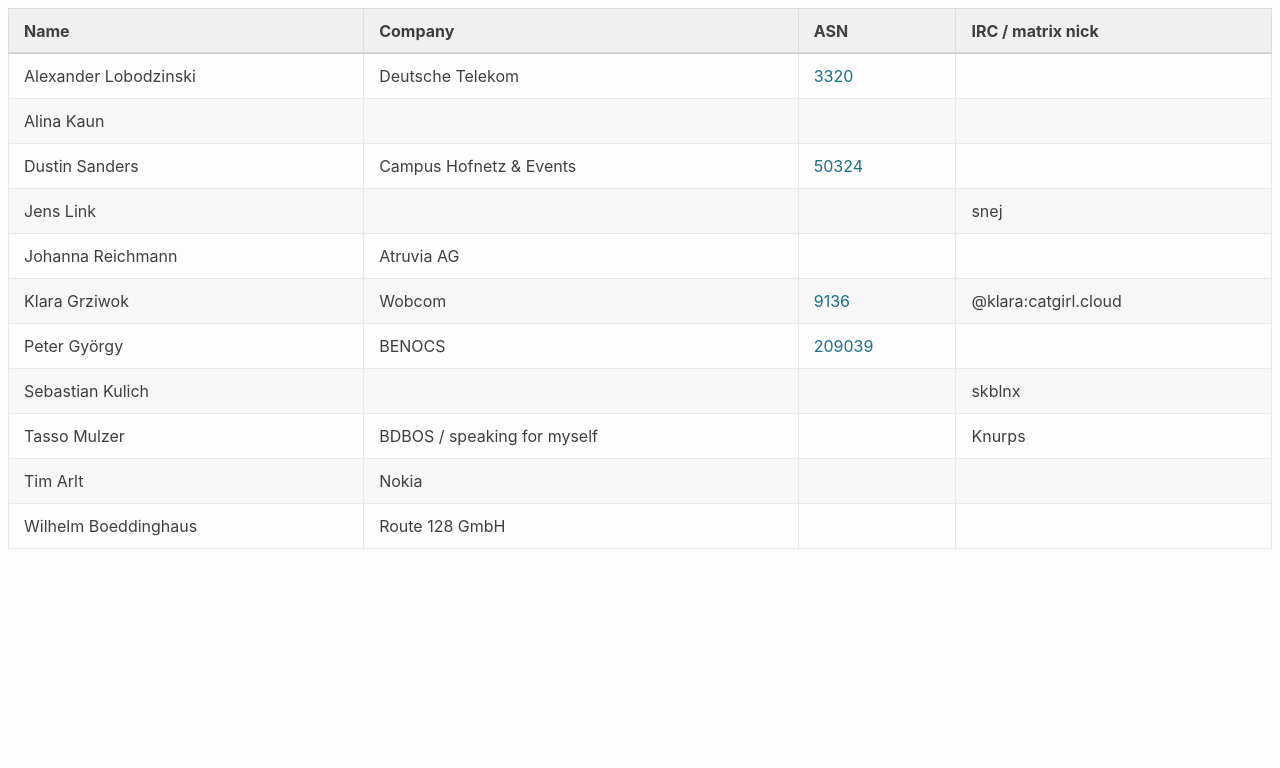
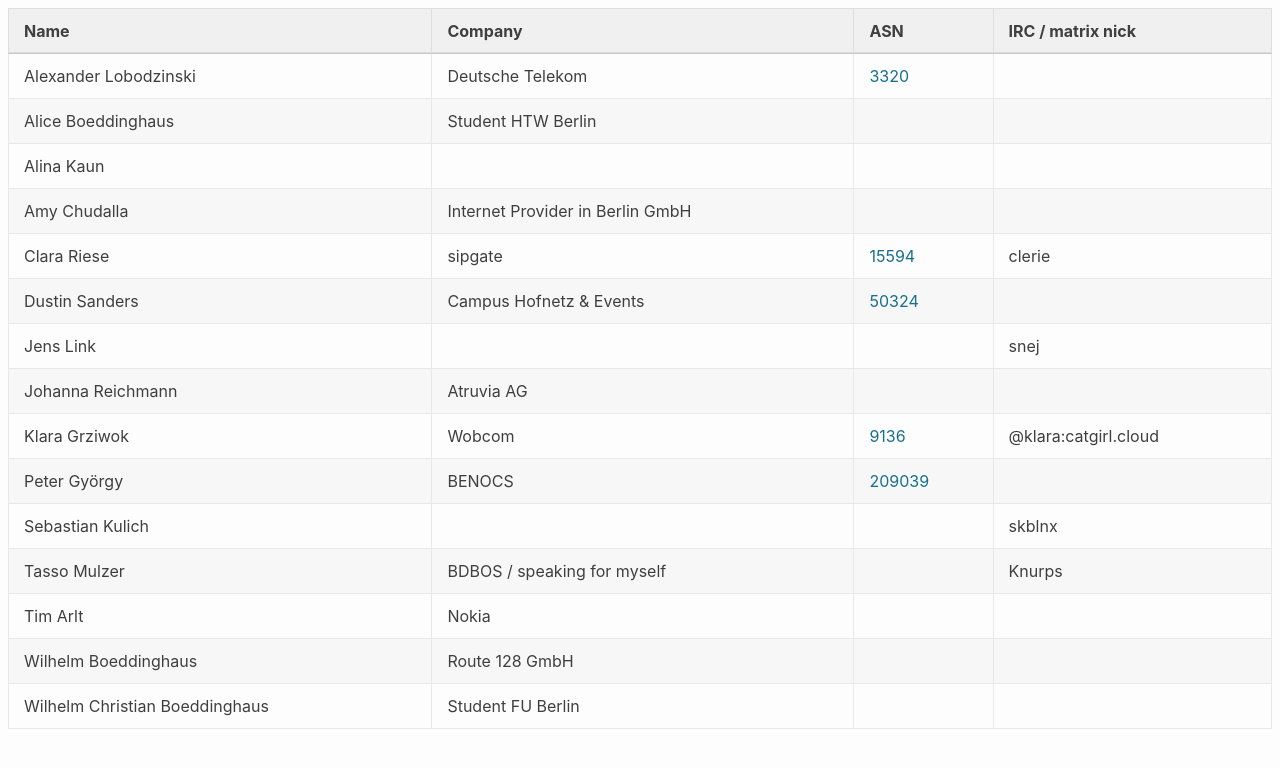
Before and after one commit to denog/pretix-attendeelist, a Jekyll site: the page built from denogmeetup25-03/index.markdown, in a window 1280 px wide. Shown: the top 768 px of the page. Built offline with Jekyll 4.4.1, drawn with Linux system fonts in a browser that asks for light colours.

Commit message:
Latest data: Tue Feb 18 19:47:39 UTC 2025

```diff
--- a/_data/attendees_denogmeetup25-03.json
+++ b/_data/attendees_denogmeetup25-03.json
@@ -6,10 +6,28 @@
     "asn": "3320"
   },
   {
+    "name": "Alice Boeddinghaus",
+    "company": "Student HTW Berlin",
+    "irc": null,
+    "asn": null
+  },
+  {
     "name": "Alina Kaun",
     "company": null,
     "irc": null,
     "asn": null
+  },
+  {
+    "name": "Amy Chudalla",
+    "company": "Internet Provider in Berlin GmbH",
+    "irc": null,
+    "asn": null
+  },
+  {
+    "name": "Clara Riese",
+    "company": "sipgate",
+    "irc": "clerie",
+    "asn": "15594"
   },
   {
     "name": "Dustin Sanders",
@@ -64,5 +82,11 @@
     "company": "Route 128 GmbH",
     "irc": null,
     "asn": null
+  },
+  {
+    "name": "Wilhelm Christian Boeddinghaus",
+    "company": "Student FU Berlin",
+    "irc": null,
+    "asn": null
   }
 ]
```
